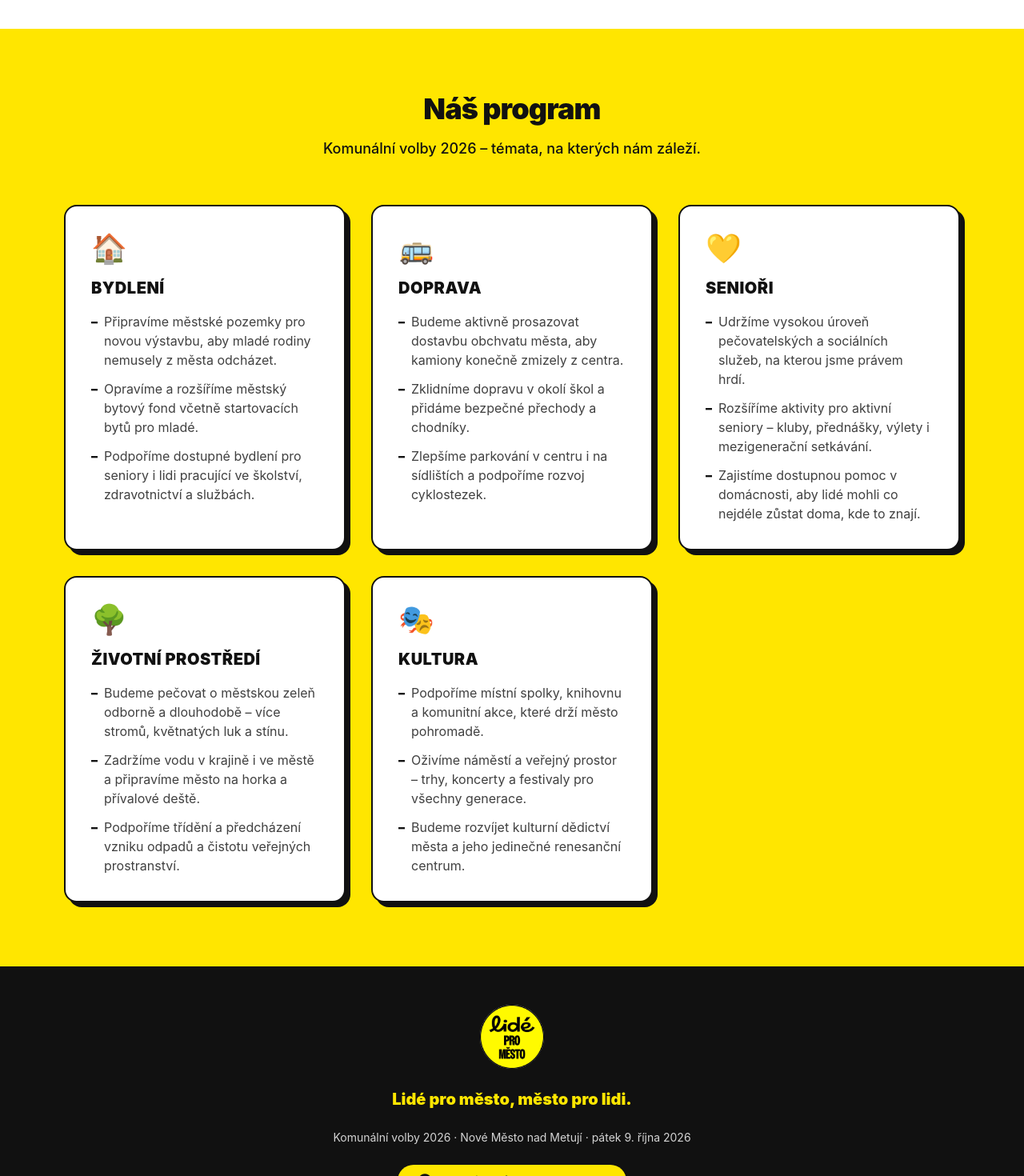
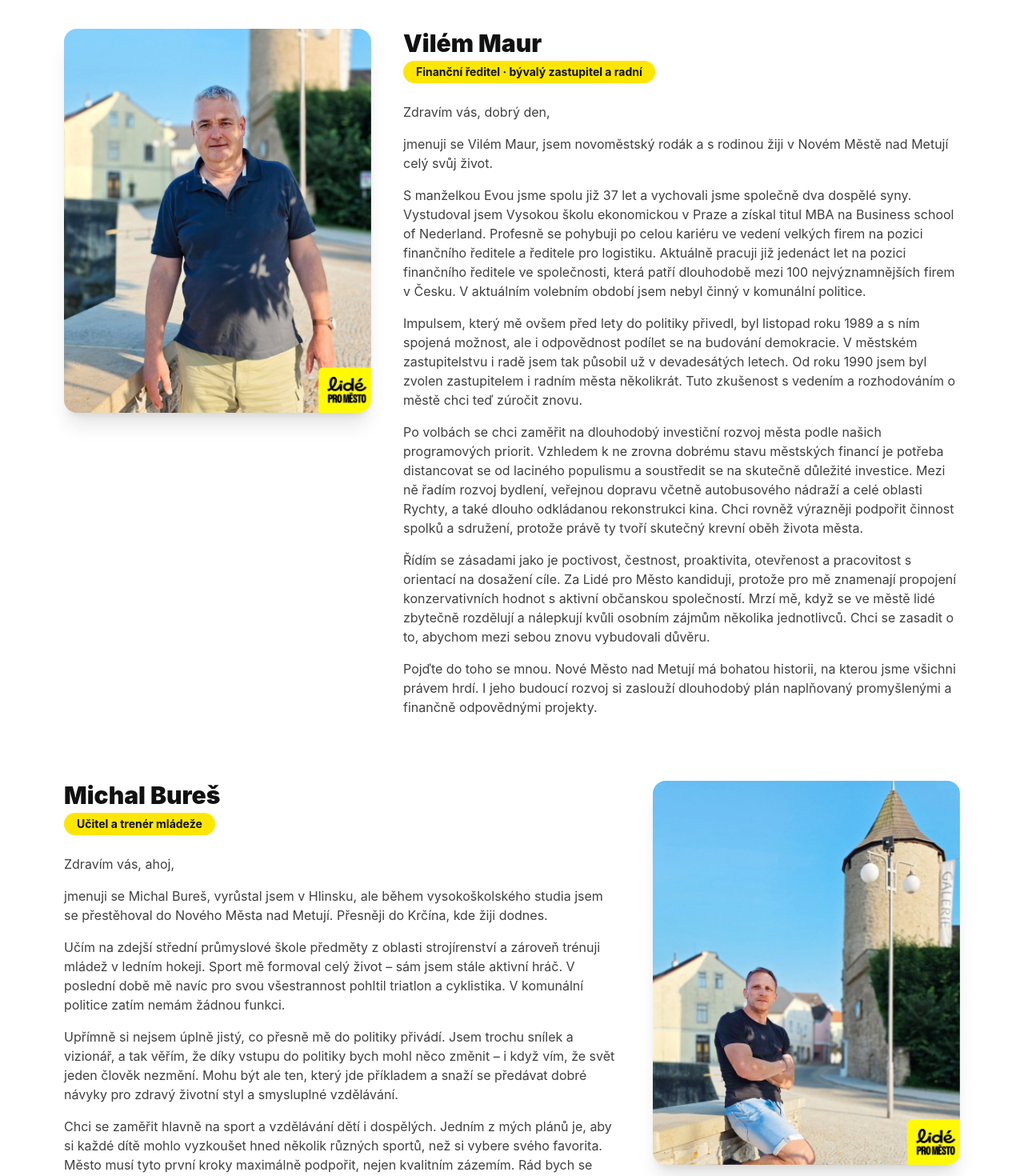
Before and after one commit to kopecmi8/lide-pro-mesto, a React (Vite) app: page / in a window 1280 px wide. Shown: the part 2540-4010 px from the top of the page at 80% size. Built offline with nearby package versions, Linux system fonts and the light colour scheme.

Commit message:
Přidat kandidáty Viléma Maura a Michala Bureše
Co-Authored-By: Claude Sonnet 5 <noreply@anthropic.com>

```diff
--- a/src/data/candidates.ts
+++ b/src/data/candidates.ts
@@ -1,5 +1,7 @@
 import pavelDostalPhoto from '../assets/pavel-dostal.jpg'
 import ludmilaHorakovaPhoto from '../assets/ludmila-horakova.jpg'
+import vilemMaurPhoto from '../assets/vilem-maur.jpg'
+import michalBuresPhoto from '../assets/michal-bures.jpg'
 
 export interface Candidate {
   id: string
@@ -40,4 +42,34 @@ export const candidates: Candidate[] = [
       'Pojďte do toho se mnou. Pojďme se společně postarat o ty, kteří naše město vybudovali.',
     ],
   },
+  {
+    id: 'vilem-maur',
+    name: 'Vilém Maur',
+    role: 'Finanční ředitel · bývalý zastupitel a radní',
+    photo: vilemMaurPhoto,
+    bio: [
+      'Zdravím vás, dobrý den,',
+      'jmenuji se Vilém Maur, jsem novoměstský rodák a s rodinou žiji v Novém Městě nad Metují celý svůj život.',
+      'S manželkou Evou jsme spolu již 37 let a vychovali jsme společně dva dospělé syny. Vystudoval jsem Vysokou školu ekonomickou v Praze a získal titul MBA na Business school of Nederland. Profesně se pohybuji po celou kariéru ve vedení velkých firem na pozici finančního ředitele a ředitele pro logistiku. Aktuálně pracuji již jedenáct let na pozici finančního ředitele ve společnosti, která patří dlouhodobě mezi 100 nejvýznamnějších firem v Česku. V aktuálním volebním období jsem nebyl činný v komunální politice.',
+      'Impulsem, který mě ovšem před lety do politiky přivedl, byl listopad roku 1989 a s ním spojená možnost, ale i odpovědnost podílet se na budování demokracie. V městském zastupitelstvu i radě jsem tak působil už v devadesátých letech. Od roku 1990 jsem byl zvolen zastupitelem i radním města několikrát. Tuto zkušenost s vedením a rozhodováním o městě chci teď zúročit znovu.',
+      'Po volbách se chci zaměřit na dlouhodobý investiční rozvoj města podle našich programových priorit. Vzhledem k ne zrovna dobrému stavu městských financí je potřeba distancovat se od laciného populismu a soustředit se na skutečně důležité investice. Mezi ně řadím rozvoj bydlení, veřejnou dopravu včetně autobusového nádraží a celé oblasti Rychty, a také dlouho odkládanou rekonstrukci kina. Chci rovněž výrazněji podpořit činnost spolků a sdružení, protože právě ty tvoří skutečný krevní oběh života města.',
+      'Řídím se zásadami jako je poctivost, čestnost, proaktivita, otevřenost a pracovitost s orientací na dosažení cíle. Za Lidé pro Město kandiduji, protože pro mě znamenají propojení konzervativních hodnot s aktivní občanskou společností. Mrzí mě, když se ve městě lidé zbytečně rozdělují a nálepkují kvůli osobním zájmům několika jednotlivců. Chci se zasadit o to, abychom mezi sebou znovu vybudovali důvěru.',
+      'Pojďte do toho se mnou. Nové Město nad Metují má bohatou historii, na kterou jsme všichni právem hrdí. I jeho budoucí rozvoj si zaslouží dlouhodobý plán naplňovaný promyšlenými a finančně odpovědnými projekty.',
+    ],
+  },
+  {
+    id: 'michal-bures',
+    name: 'Michal Bureš',
+    role: 'Učitel a trenér mládeže',
+    photo: michalBuresPhoto,
+    bio: [
+      'Zdravím vás, ahoj,',
+      'jmenuji se Michal Bureš, vyrůstal jsem v Hlinsku, ale během vysokoškolského studia jsem se přestěhoval do Nového Města nad Metují. Přesněji do Krčína, kde žiji dodnes.',
+      'Učím na zdejší střední průmyslové škole předměty z oblasti strojírenství a zároveň trénuji mládež v ledním hokeji. Sport mě formoval celý život – sám jsem stále aktivní hráč. V poslední době mě navíc pro svou všestrannost pohltil triatlon a cyklistika. V komunální politice zatím nemám žádnou funkci.',
+      'Upřímně si nejsem úplně jistý, co přesně mě do politiky přivádí. Jsem trochu snílek a vizionář, a tak věřím, že díky vstupu do politiky bych mohl něco změnit – i když vím, že svět jeden člověk nezmění. Mohu být ale ten, který jde příkladem a snaží se předávat dobré návyky pro zdravý životní styl a smysluplné vzdělávání.',
+      'Chci se zaměřit hlavně na sport a vzdělávání dětí i dospělých. Jedním z mých plánů je, aby si každé dítě mohlo vyzkoušet hned několik různých sportů, než si vybere svého favorita. Město musí tyto první kroky maximálně podpořit, nejen kvalitním zázemím. Rád bych se zasadil o hlubší propojení školní výuky a činnosti sportovních klubů. Chci prosadit formu „třídy zdravého života", tedy dostupnou alternativu k výběrovým sportovním třídám. Potenciál vidím též v obnovení školních dílen propojených s digitálními dovednostmi pro 21. století. V neposlední řadě podpořím rozvoj přírody a veřejného prostoru tak, aby měly rodiny kde aktivně a smysluplně trávit svůj volný čas. Ideálně venku.',
+      'Zdraví máme pouze jedno, proto se snažím jít příkladem a žít podle toho, co druhým doporučuji. Být dobrým příkladem druhým je pro mě důležitější než velká slova. Ve městě mi chybí provázanost vzdělávání, sportu a zdravého životního stylu. Stejně tak postrádám užší spolupráci škol s firmami.',
+      'Pojďte do toho se mnou. Chci, aby Nové Město nad Metují bylo místem, kde děti i dospělí najdou svůj sport, svůj pohyb a chuť žít zdravě.',
+    ],
+  },
 ]
```
Also changed, not shown: src/assets/michal-bures.jpg (added), src/assets/vilem-maur.jpg (added).
